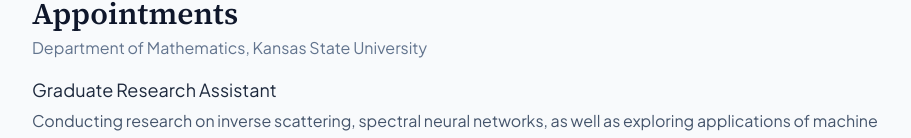
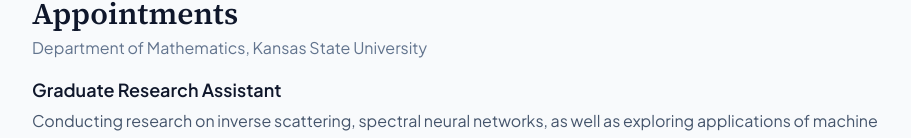
Before and after one commit to nhungnh-dot/nhungnh-dot.github.io, a React (Vite) app: page / in a window 1280 px wide. Shown: the part 803-941 px from the top of the page, without its empty margins (184-1095 px from the left). Built offline with nearby package versions, Linux system fonts and the light colour scheme.

Commit message:
Emphasize appointment titles on About tab

```diff
--- a/src/components/EducationEmployment.tsx
+++ b/src/components/EducationEmployment.tsx
@@ -54,7 +54,7 @@
           <ul className="space-y-4">
             {EMPLOYMENT_DATA.map((job, idx) => (
               <li key={idx}>
-                <p className="text-base font-normal text-slate-800 dark:text-slate-200">
+                <p className="text-base font-semibold text-slate-900 dark:text-slate-100">
                   {job.title}
                 </p>
                 <p className="mt-1 text-sm text-slate-600 dark:text-slate-400 leading-relaxed">
```
